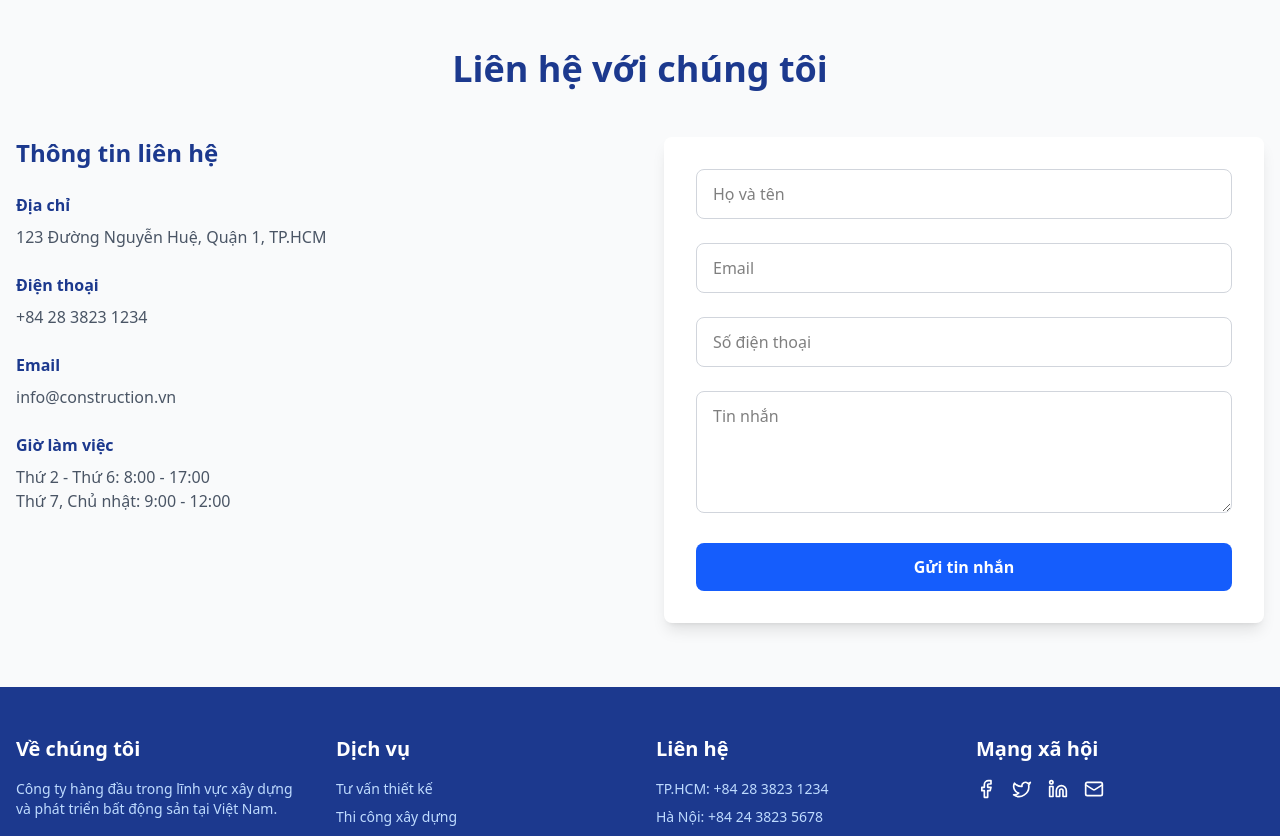
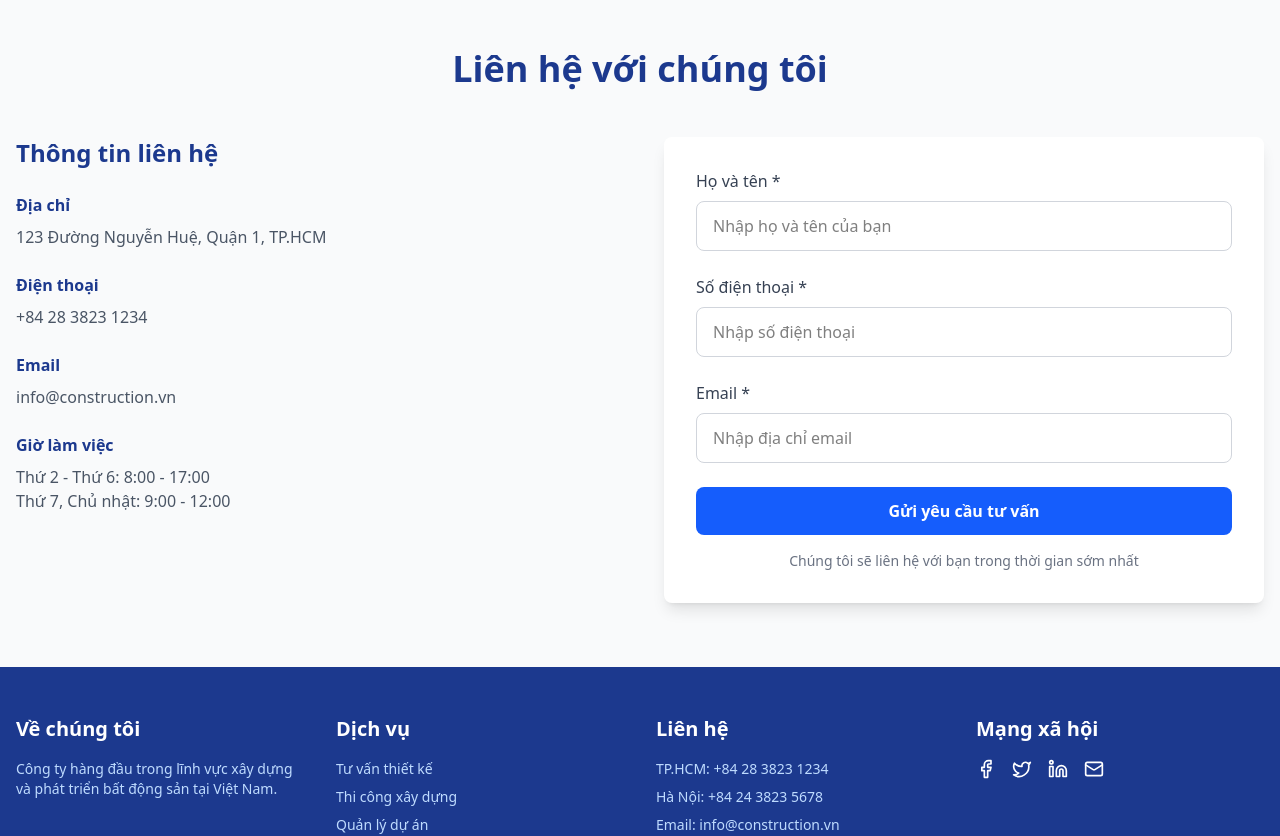
Before and after one commit to Dung554/UongGiaConstruction, a React (Vite) app in the folder FE/UongGiaConstruction/: page / in a window 1280 px wide. Shown: the part 2560-3396 px from the top of the page. Built offline with nearby package versions, Linux system fonts and the light colour scheme.

Commit message:
update codes

```diff
--- a/FE/UongGiaConstruction/package.json
+++ b/FE/UongGiaConstruction/package.json
@@ -11,6 +11,7 @@
   },
   "dependencies": {
     "@tailwindcss/vite": "^4.1.17",
+    "axios": "^1.13.2",
     "lucide-react": "^0.553.0",
     "react": "^19.2.0",
     "react-dom": "^19.2.0",
--- /dev/null
+++ b/FE/UongGiaConstruction/src/api/api.ts
@@ -0,0 +1,38 @@
+// src/services/api.ts
+import axios from 'axios';
+
+const API_BASE_URL = 'http://localhost:8080/api';
+
+const apiClient = axios.create({
+  baseURL: API_BASE_URL,
+  headers: {
+    'Content-Type': 'application/json',
+  },
+});
+
+export interface UserConsultationRequest {
+  guestName: string;
+  guestPhoneNumber: string;
+  email: string;
+}
+
+export interface ApiResponse<T> {
+  message?: string;
+  data?: T;
+}
+
+export const userConsultationApi = {
+  create: (data: UserConsultationRequest) =>
+    apiClient.post<ApiResponse<void>>('/userConsultation/create', data),
+
+  getAllConsultations: () =>
+    apiClient.get<ApiResponse<any[]>>('/userConsultation/getAllConsultations'),
+
+  getAllStatus: () =>
+    apiClient.get<ApiResponse<any[]>>('/userConsultation/getAllStatus'),
+
+  updateStatus: (id: number, status: any) =>
+    apiClient.put<ApiResponse<void>>(`/userConsultation/updateStatus/${id}`, status),
+};
+
+export default apiClient;
--- a/FE/UongGiaConstruction/src/components/Contact.tsx
+++ b/FE/UongGiaConstruction/src/components/Contact.tsx
@@ -1,18 +1,24 @@
 // src/components/Contact.tsx
 import { useState } from 'react';
 import { useInView } from '../hooks/useInView';
+import { userConsultationApi, type UserConsultationRequest } from '../api/api';
 
 export default function Contact() {
   const [formData, setFormData] = useState({
     name: '',
     email: '',
-    phone: '',
-    message: ''
+    phone: ''
   });
+
+  const [isSubmitting, setIsSubmitting] = useState(false);
+  const [submitStatus, setSubmitStatus] = useState<{
+    type: 'success' | 'error' | null;
+    message: string;
+  }>({ type: null, message: '' });
 
   const { ref, isInView } = useInView({ threshold: 0.2 });
 
-  const handleChange = (e: React.ChangeEvent<HTMLInputElement | HTMLTextAreaElement>) => {
+  const handleChange = (e: React.ChangeEvent<HTMLInputElement>) => {
     const { name, value } = e.target;
     setFormData(prev => ({
       ...prev,
@@ -20,10 +26,47 @@ export default function Contact() {
     }));
   };
 
-  const handleSubmit = (e: React.FormEvent) => {
+  const handleSubmit = async (e: React.FormEvent) => {
     e.preventDefault();
-    console.log('Form submitted:', formData);
-    setFormData({ name: '', email: '', phone: '', message: '' });
+    setIsSubmitting(true);
+    setSubmitStatus({ type: null, message: '' });
+
+    try {
+      const requestData: UserConsultationRequest = {
+        guestName: formData.name,
+        guestPhoneNumber: formData.phone,
+        email: formData.email,
+      };
+
+      const response = await userConsultationApi.create(requestData);
+
+      setSubmitStatus({
+        type: 'success',
+        message: response.data.message || 'Gửi thông tin thành công! Chúng tôi sẽ liên hệ với bạn sớm.'
+      });
+
+      // Reset form
+      setFormData({ name: '', email: '', phone: '' });
+
+      // Clear success message after 5 seconds
+      setTimeout(() => {
+        setSubmitStatus({ type: null, message: '' });
+      }, 5000);
+
+    } catch (error: any) {
+      console.error('Error submitting consultation:', error);
+      setSubmitStatus({
+        type: 'error',
+        message: error.response?.data?.message || 'Có lỗi xảy ra. Vui lòng thử lại sau.'
+      });
+
+      // Clear error message after 5 seconds
+      setTimeout(() => {
+        setSubmitStatus({ type: null, message: '' });
+      }, 5000);
+    } finally {
+      setIsSubmitting(false);
+    }
   };
 
   return (
@@ -58,55 +101,74 @@ export default function Contact() {
           </div>
 
           <form onSubmit={handleSubmit} className={`bg-white p-8 rounded-lg shadow-lg ${isInView ? 'animate-fade-in-right' : 'opacity-0'}`}>
+            {/* Status Message */}
+            {submitStatus.type && (
+              <div className={`mb-6 p-4 rounded-lg ${
+                submitStatus.type === 'success'
+                  ? 'bg-green-100 text-green-800 border border-green-300'
+                  : 'bg-red-100 text-red-800 border border-red-300'
+              }`}>
+                {submitStatus.message}
+              </div>
+            )}
+
             <div className="mb-6">
+              <label className="block text-gray-700 font-medium mb-2">Họ và tên *</label>
               <input
                 type="text"
                 name="name"
-                placeholder="Họ và tên"
+                placeholder="Nhập họ và tên của bạn"
                 value={formData.name}
                 onChange={handleChange}
                 className="w-full px-4 py-3 border border-gray-300 rounded-lg focus:outline-none focus:ring-2 focus:ring-blue-600 transition"
                 required
+                disabled={isSubmitting}
               />
             </div>
+
             <div className="mb-6">
+              <label className="block text-gray-700 font-medium mb-2">Số điện thoại *</label>
+              <input
+                type="tel"
+                name="phone"
+                placeholder="Nhập số điện thoại"
+                value={formData.phone}
+                onChange={handleChange}
+                className="w-full px-4 py-3 border border-gray-300 rounded-lg focus:outline-none focus:ring-2 focus:ring-blue-600 transition"
+                required
+                disabled={isSubmitting}
+              />
+            </div>
+
+            <div className="mb-6">
+              <label className="block text-gray-700 font-medium mb-2">Email *</label>
               <input
                 type="email"
                 name="email"
-                placeholder="Email"
+                placeholder="Nhập địa chỉ email"
                 value={formData.email}
                 onChange={handleChange}
                 className="w-full px-4 py-3 border border-gray-300 rounded-lg focus:outline-none focus:ring-2 focus:ring-blue-600 transition"
                 required
+                disabled={isSubmitting}
               />
             </div>
-            <div className="mb-6">
-              <input
-                type="tel"
-                name="phone"
-                placeholder="Số điện thoại"
-                value={formData.phone}
-                onChange={handleChange}
-                className="w-full px-4 py-3 border border-gray-300 rounded-lg focus:outline-none focus:ring-2 focus:ring-blue-600 transition"
-              />
-            </div>
-            <div className="mb-6">
-              <textarea
-                name="message"
-                placeholder="Tin nhắn"
-                value={formData.message}
-                onChange={handleChange}
-                rows={4}
-                className="w-full px-4 py-3 border border-gray-300 rounded-lg focus:outline-none focus:ring-2 focus:ring-blue-600 transition"
-                required
-              ></textarea>
-            </div>
+
             <button
               type="submit"
-              className="w-full bg-blue-600 text-white py-3 rounded-lg font-semibold hover:bg-blue-700 transition transform hover:scale-105"
+              disabled={isSubmitting}
+              className={`w-full py-3 rounded-lg font-semibold transition transform ${
+                isSubmitting
+                  ? 'bg-gray-400 cursor-not-allowed'
+                  : 'bg-blue-600 text-white hover:bg-blue-700 hover:scale-105'
+              }`}
             >
-              Gửi tin nhắn
+              {isSubmitting ? 'Đang gửi...' : 'Gửi yêu cầu tư vấn'}
             </button>
+
+            <p className="text-sm text-gray-500 mt-4 text-center">
+              Chúng tôi sẽ liên hệ với bạn trong thời gian sớm nhất
+            </p>
           </form>
         </div>
       </div>
--- a/FE/UongGiaConstruction/src/pages/Home.tsx
+++ b/FE/UongGiaConstruction/src/pages/Home.tsx
@@ -12,18 +12,32 @@ import { useEffect } from 'react';
 export default function Home() {
   useEffect(() => {
     // Smooth scroll behavior
-    document.querySelectorAll('a[href^="#"]').forEach(anchor => {
-      anchor.addEventListener('click', function (e) {
-        e.preventDefault();
-        const target = document.querySelector(this.getAttribute('href'));
-        if (target) {
-          target.scrollIntoView({
+    const handleClick = (e: Event) => {
+      e.preventDefault();
+      const target = e.currentTarget as HTMLAnchorElement;
+      const href = target.getAttribute('href');
+      if (href) {
+        const element = document.querySelector(href);
+        if (element) {
+          element.scrollIntoView({
             behavior: 'smooth',
             block: 'start'
           });
         }
+      }
+    };
+
+    const anchors = document.querySelectorAll('a[href^="#"]');
+    anchors.forEach(anchor => {
+      anchor.addEventListener('click', handleClick);
+    });
+
+    // Cleanup
+    return () => {
+      anchors.forEach(anchor => {
+        anchor.removeEventListener('click', handleClick);
       });
-    });
+    };
   }, []);
 
   return (
@@ -33,8 +47,8 @@ export default function Home() {
         <Hero />
       </div>
       <div id="overview">
-  <Overview />
-</div>
+        <Overview />
+      </div>
       <div id="projects">
         <Projects />
       </div>
@@ -48,7 +62,7 @@ export default function Home() {
 
      {/* Zalo Button - Fixed */}
      <a
-        href="https://zalo.me/0383673904"
+        href="https://zalo.me/0987778548"
         target="_blank"
         rel="noopener noreferrer"
         className="fixed bottom-6 right-6 z-40 bg-blue-500 hover:bg-blue-600 text-white rounded-full shadow-lg hover:shadow-xl transition transform hover:scale-110 w-14 h-14 flex items-center justify-center"
```
Also changed, not shown: 2 other files (tests, documents, lock files or other folders).
